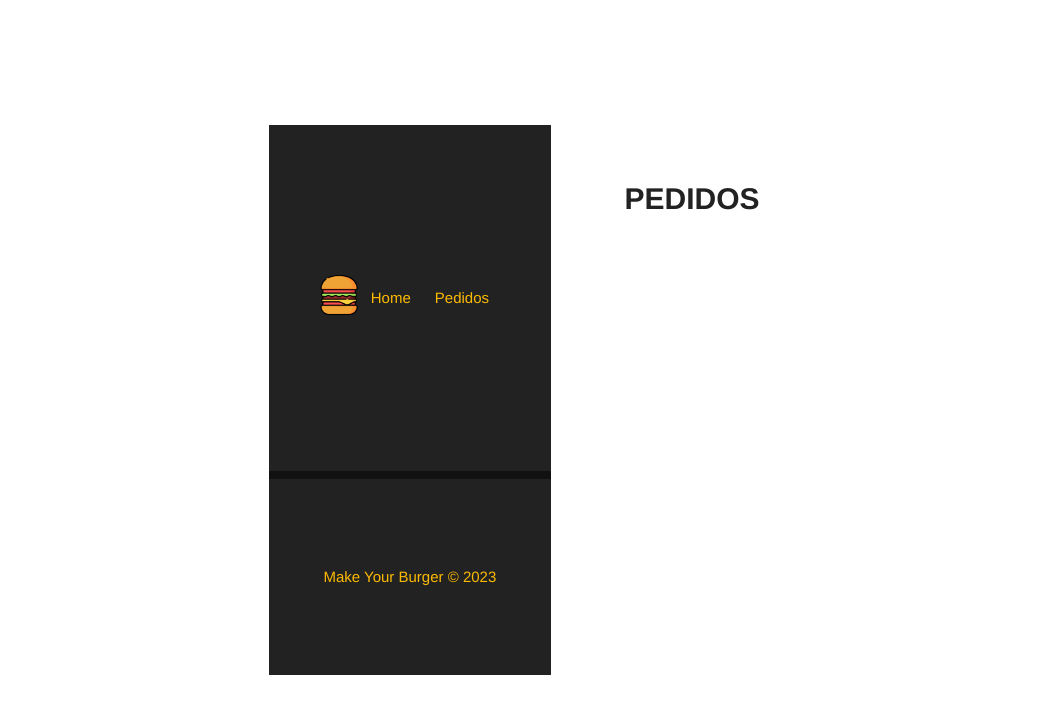
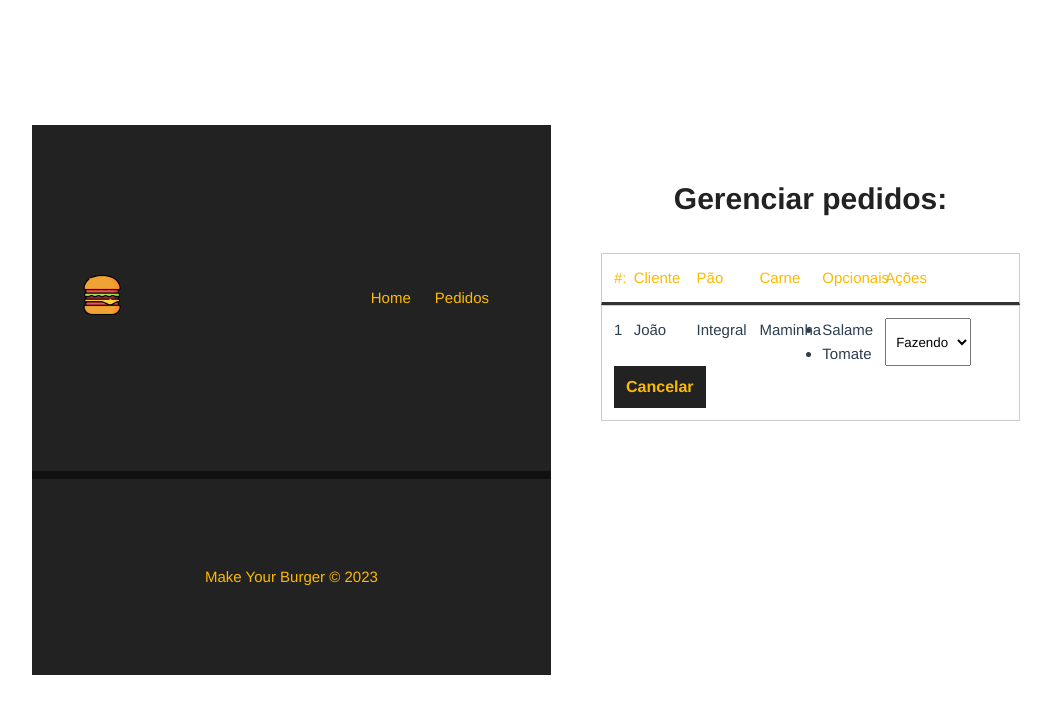
Before and after one commit to daricesousa/make-your-burger, a Vue app: page /orders in a window 1280 px wide. Shown: the top 714 px of the page, without its empty margins (89-1140 px from the left). Built offline with nearby package versions, Linux system fonts and the light colour scheme.

Commit message:
layout order

```diff
--- /dev/null
+++ b/src/components/DashboardOrder.vue
@@ -0,0 +1,90 @@
+<script setup>
+</script>
+
+<template>
+  <div id="burger-table">
+    <div>
+      <div id="burger-table-heading" class="burger-table-row">
+        <div class="order-id">#:</div>
+        <div>Cliente</div>
+        <div>Pão</div>
+        <div>Carne</div>
+        <div>Opcionais</div>
+        <div>Ações</div>
+      </div>
+      <div id="burger-table-rows">
+        <div class="burger-table-row">
+          <div class="order-number">1</div>
+          <div> João</div>
+          <div> Integral</div>
+          <div>Maminha</div>
+          <div>
+            <ul>
+              <li> Salame</li>
+              <li> Tomate</li>
+            </ul>
+          </div>
+          <select name="status" class="status">
+            <option value="">Fazendo</option>
+          </select>
+          <button class="delete-btn">Cancelar</button>
+        </div>
+      </div>
+    </div>
+
+  </div>
+</template>
+
+
+<style scoped>
+#burger-table {
+  max-width: 1200px;
+  margin: 0 auto;
+}
+
+.burger-table-row div,
+#burger-table-heading div {
+  width: 16%;
+}
+
+#burger-table-heading {
+  /* font-weight: bold; */
+  color: #FCBA03;
+  padding: 12px;
+  border-bottom: 3px solid #333;
+}
+
+.burger-table-row {
+  display: flex;
+  flex-wrap: wrap;
+  width: 100%;
+  padding: 12px;
+  border: 1px solid #CCC;
+}
+
+#burger-table-heading .order-id,
+.burger-table-row .order-number {
+  width: 5%;
+}
+
+select {
+  padding: 12px 6px;
+  margin-right: 12px;
+}
+
+.delete-btn {
+  background-color: #222;
+  color: #FCBA03;
+  font-weight: bold;
+  border: 2px solid #222;
+  padding: 10px;
+  font-size: 16px;
+  /* margin: 0 auto; */
+  cursor: pointer;
+  transition: .5s;
+}
+
+.delete-btn:hover {
+  background-color: transparent;
+}
+</style>
--- a/src/views/OrdersView.vue
+++ b/src/views/OrdersView.vue
@@ -1,5 +1,10 @@
+<script setup>
+import Dashboard from '../components/DashboardOrder.vue'
+</script>
+
 <template>
   <div class="main-container">
-    <h1>PEDIDOS</h1>
+    <h1>Gerenciar pedidos:</h1>
+    <Dashboard />
   </div>
 </template>
```
